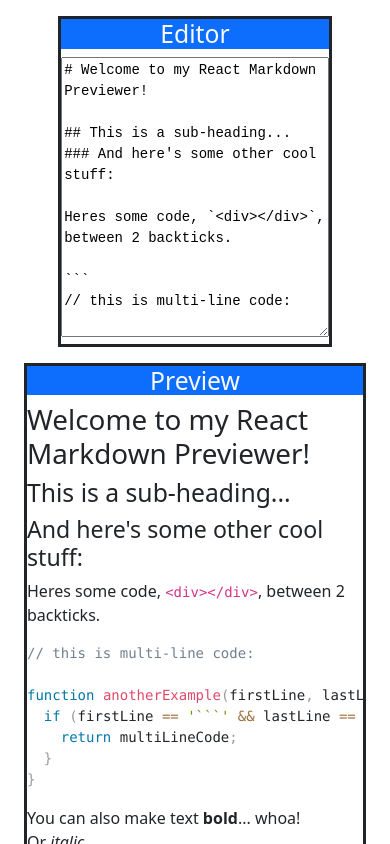
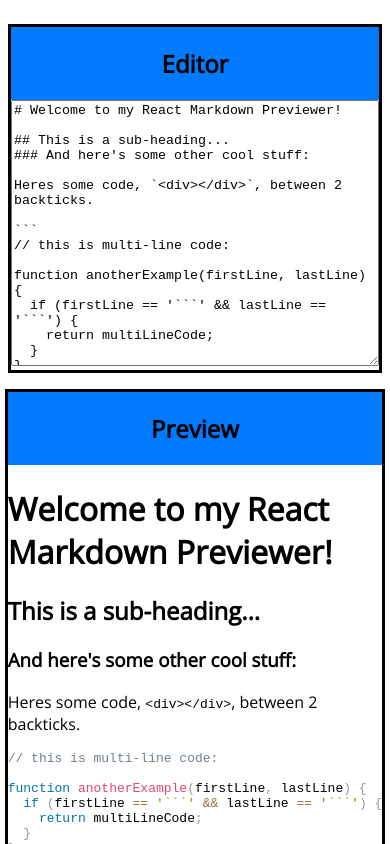
Before and after one commit to balomus/markdown-previewer, a React (Create React App) app: page / in a window 390 px wide. Shown: the top 844 px of the page. Built offline with nearby package versions, Linux system fonts and the light colour scheme.

Commit message:
Added styling, page is now responsive with a few breakpoints

```diff
--- a/package.json
+++ b/package.json
@@ -7,11 +7,9 @@
     "@testing-library/jest-dom": "^5.16.1",
     "@testing-library/react": "^12.1.2",
     "@testing-library/user-event": "^13.5.0",
-    "bootstrap": "^5.1.3",
     "marked": "^4.0.8",
     "prismjs": "^1.25.0",
     "react": "^17.0.2",
-    "react-bootstrap": "^2.0.4",
     "react-dom": "^17.0.2",
     "react-scripts": "5.0.0",
     "web-vitals": "^2.1.2"
--- a/public/index.html
+++ b/public/index.html
@@ -24,7 +24,14 @@
       work correctly both with client-side routing and a non-root public URL.
       Learn how to configure a non-root public URL by running `npm run build`.
     -->
-    <script src="https://cdnjs.cloudflare.com/ajax/libs/prism/1.25.0/prism.min.js" integrity="sha512-hpZ5pDCF2bRCweL5WoA0/N1elet1KYL5mx3LP555Eg/0ZguaHawxNvEjF6O3rufAChs16HVNhEc6blF/rZoowQ==" crossorigin="anonymous" referrerpolicy="no-referrer"></script>
+
+    <!-- BEGIN USER IMPORTS -->
+    <!-- Google's Open Sans font-->
+    <link rel="preconnect" href="https://fonts.googleapis.com">
+    <link rel="preconnect" href="https://fonts.gstatic.com" crossorigin>
+    <link href="https://fonts.googleapis.com/css2?family=Open+Sans&display=swap" rel="stylesheet">
+    <!-- END USER IMPORTS -->
+
     <title>React App</title>
   </head>
   <body>
--- a/src/App.js
+++ b/src/App.js
@@ -2,7 +2,6 @@ import './App.css';
 import Preview from './Preview';
 import Editor from './Editor';
 import { useState } from 'react';
-import { Container } from 'react-bootstrap';
 
 function App() {
 
@@ -53,12 +52,10 @@ And here. | Okay. | I think we get it.
   const [data, setData] = useState(initialText);
 
   return (
-      <Container>
-        <div className="App">
-          <Editor data={data} setData={setData}/>
-          <Preview data={data}/>
-        </div>
-    </Container>
+    <div className="App container">
+      <Editor data={data} setData={setData}/>
+      <Preview data={data}/>
+    </div>
   );
 }
 
--- a/src/Editor.js
+++ b/src/Editor.js
@@ -1,27 +1,15 @@
-import { Col, Container, Row } from "react-bootstrap";
-
 const Editor = ({data, setData}) => {
     const handleChange = (e) => {
         setData(e.target.value);
     }
 
     return (
-        <Container align="center">
-            <div id="editor" className="">
-                <Row>
-                    <Col align="center">
-                        <h2 className="bg-primary text-light">Editor</h2>
-                    </Col>
-                </Row>
-                <Row>
-                    <Col align="center">
-                        <div className="editor-window">
-                            <textarea value={data} onChange={handleChange}></textarea>
-                        </div>
-                    </Col>
-                </Row>
+        <div id="editor">
+            <h2 className="title">Editor</h2>
+            <div className="editor-window">
+                <textarea value={data} onChange={handleChange}></textarea>
             </div>
-        </Container>
+        </div>
     );
 }
 
--- a/src/Preview.js
+++ b/src/Preview.js
@@ -1,6 +1,5 @@
 import { marked } from "marked";
 import { useEffect } from "react";
-import { Col, Container, Row, Table } from "react-bootstrap";
 
 const Preview = (props) => {
     const render = (text) => {
@@ -13,39 +12,10 @@ const Preview = (props) => {
     }, []);
 
     return (
-        <Container>
-            <div id="preview">
-                <Row align="center">
-                    <Col>
-                        <h2 className="bg-primary text-light">Preview</h2>
-                    </Col>
-                </Row>
-                <Col>
-                    <div dangerouslySetInnerHTML={{ __html: render(props.data)}}></div>
-                    {/* <table className="table table-striped">
-                        <thead>
-                            <tr>
-                                <th>test</th>
-                                <th>test 2</th>
-                                <th>tset 3</th>
-                            </tr>
-                        </thead>
-                        <tbody>
-                                <tr>
-                                    <td>1</td>
-                                    <td>2</td>
-                                    <td>3</td>
-                                </tr>
-                                <tr>
-                                    <td>1</td>
-                                    <td>2</td>
-                                    <td>3</td>
-                                </tr>
-                            </tbody>
-                    </table> */}
-                </Col>
-            </div>
-        </Container>
+        <div id="preview">
+            <h2 className="center-text title">Preview</h2>
+            <div dangerouslySetInnerHTML={{ __html: render(props.data)}}></div>
+        </div>
      );
 }
 
--- a/src/index.css
+++ b/src/index.css
@@ -11,9 +11,48 @@ code {
   font-family: source-code-pro, Menlo, Monaco, Consolas, 'Courier New',
     monospace;
 } */
+
+/* 0 - 420px */
+@media (max-width: 420px) {
+  .container {
+    max-width: 100%;
+  }
+}
+
+/* 420 - 650px */
+@media (min-width: 420px) {
+  .container {
+    max-width: 22em;
+  }
+}
+
+/* 650 - 850px */
+@media (min-width: 650px) {
+  .container {
+    max-width: 35em;
+  }
+}
+
+/* 850+ px */
+@media (min-width: 850px) {
+  .container {
+    max-width: 45em;
+  }
+}
+
 body {
+  font-family: 'Open Sans', sans-serif;
   /* background-color: #2A2D43 !important;
   color: white !important; */
+}
+
+.container {
+  display: flex;
+  flex-wrap: wrap;
+  justify-content: center;
+  /* max-width: 60em; */
+  /* width: 80%; */
+  margin: auto;
 }
 
 img {
@@ -21,9 +60,16 @@ img {
   padding: 5%;
 }
 
+.title {
+  background-color: #007BFF;
+  padding: 0.83em;
+  margin: 0;
+}
+
 textarea {
   width: 100%;
   height: 20em;
+  box-sizing: border-box;
 }
 
 .editor-window {
@@ -33,15 +79,31 @@ textarea {
 
 #editor {
   border-style: solid;
-  width: 80%;
+  width: 100%;
   text-align: center;
-  margin: 1em;
+  margin-top: 1em;
 }
 
 #preview {
   border-style: solid;
+  margin-top: 1em;
+  margin-bottom: 1em;
 }
 
 code, pre {
-  background-color: white !important;
+  /* background-color: white !important; */
 }
+
+.center-text {
+  text-align: center;
+}
+
+table, th, td {
+  border: 1px solid black;
+  border-collapse: collapse;
+}
+
+blockquote {
+  border-left: 3px solid gray;
+  padding-left: 5px;
+}
--- a/src/index.js
+++ b/src/index.js
@@ -6,7 +6,6 @@ import reportWebVitals from './reportWebVitals';
 import { marked } from 'marked';
 import Prism from "prismjs";
 import "prismjs/themes/prism.css"
-import 'bootstrap/dist/css/bootstrap.min.css';
 
 marked.setOptions({
   breaks: true,
```
Also changed, not shown: 1 other file (tests, documents, lock files or other folders).
